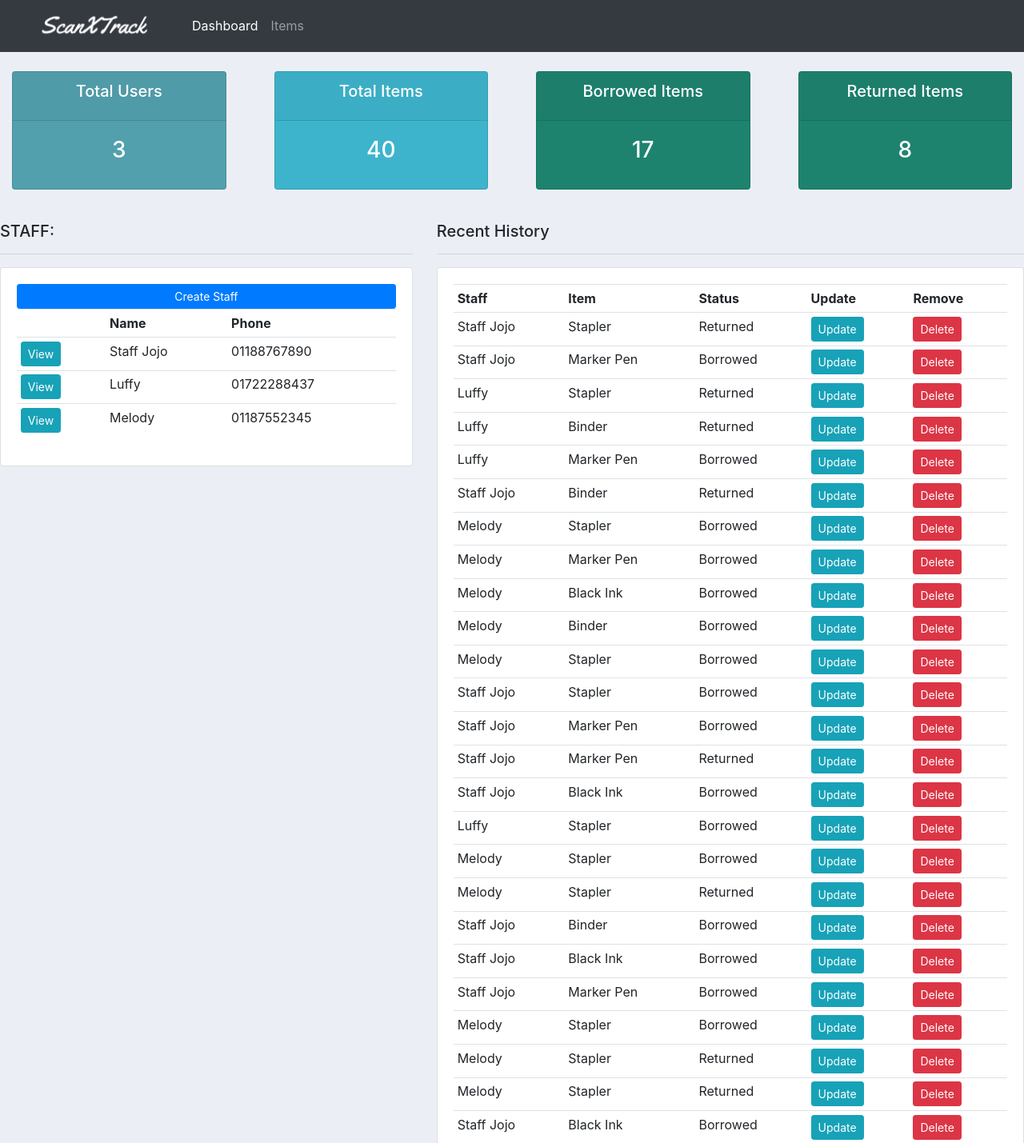
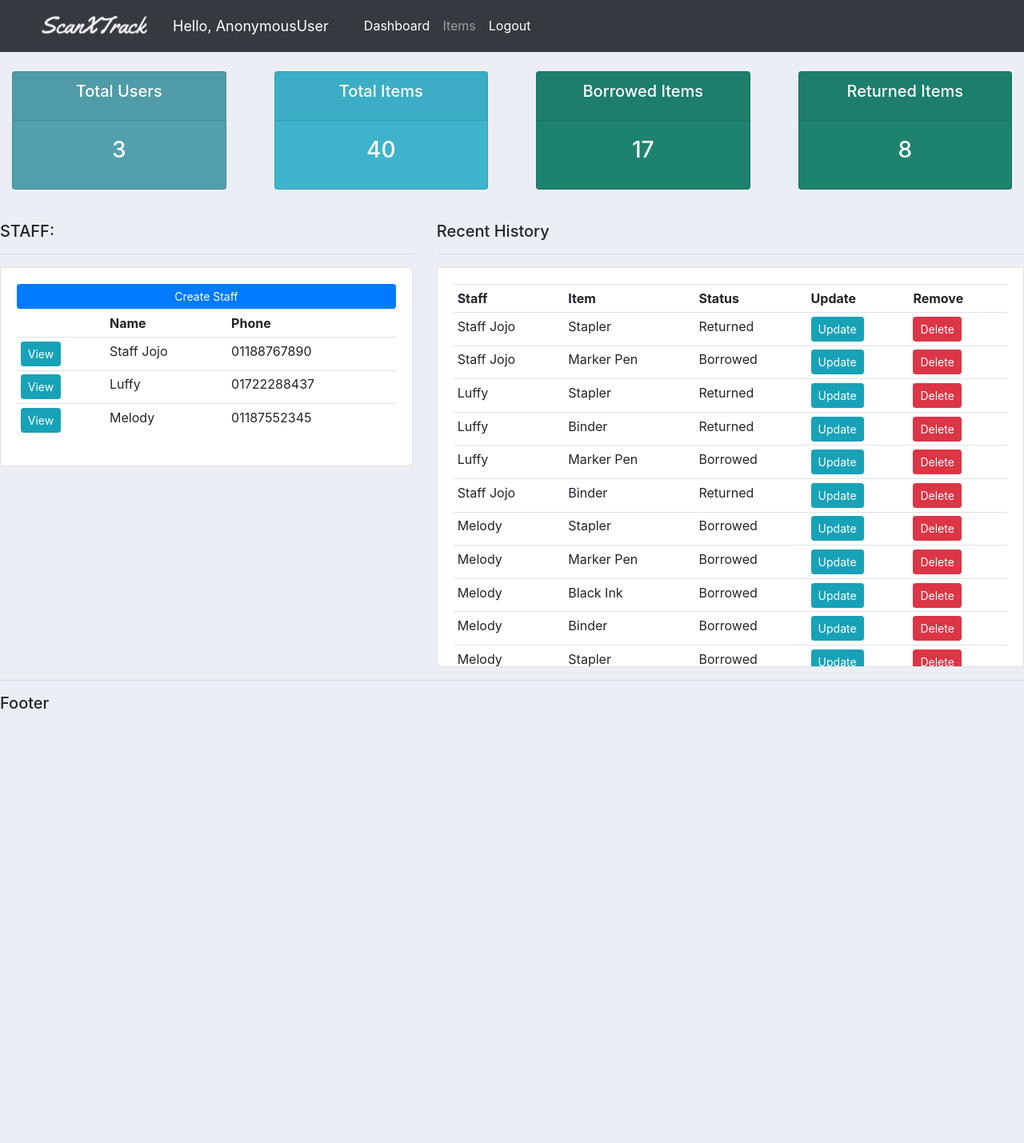
Before and after one commit to dibXpert/scanxtrack, a Django app: page / in a window 1280 px wide. Shown: the top 1429 px of the page at 80% size. After the commit the page ends 886 px from the top, so only its background shows below. Run offline with Django 4.2, Linux system fonts and the light colour scheme; data comes from the database, SQL or seed files in the repository; both versions use the stored data as it was after the commit.

Commit message:
scroll bar datatables

```diff
--- a/accounts/templates/accounts/dashboard.html
+++ b/accounts/templates/accounts/dashboard.html
@@ -8,7 +8,7 @@
 
     <h5>STAFF:</h5>
     <hr />
-    <div class="card card-body">
+    <div class="card card-body table-responsive " style="max-height: 400px; overflow-y: auto;">
       <a class="btn btn-primary btn-sm btn-block" href="">Create Staff </a>
       <table class="table table-sm">
         <tr>
@@ -33,7 +33,7 @@
   <div class="col-md-7">
     <h5>Recent History</h5>
     <hr />
-    <div class="card card-body">
+    <div class="card card-body table-responsive " style="max-height: 500px; overflow-y: auto;">
       <table class="table table-sm">
         <tr>
           <th>Staff</th>
--- a/accounts/templates/accounts/navbar.html
+++ b/accounts/templates/accounts/navbar.html
@@ -1,16 +1,18 @@
 {% load static %}
+<style>
+  .hello-msg {
+    font-size: 18px;
+    color: #fff;
+    margin-right: 20px;
+  }
+</style>
 
 <nav class="navbar navbar-expand-lg navbar-dark bg-dark">
   <img id="logo" src="{% static 'images/logo.png' %}" />
+  <span class="hello-msg">Hello, {{request.user}}</span>
   <a class="navbar-brand" href="#"></a>
-  <button
-    class="navbar-toggler"
-    type="button"
-    data-toggle="collapse"
-    data-target="#navbarNav"
-    aria-controls="navbarNav"
-    aria-expanded="false"
-    aria-label="Toggle navigation">
+  <button class="navbar-toggler" type="button" data-toggle="collapse" data-target="#navbarNav" aria-controls="navbarNav"
+    aria-expanded="false" aria-label="Toggle navigation">
     <span class="navbar-toggler-icon"></span>
   </button>
   <div class="collapse navbar-collapse" id="navbarNav">
@@ -21,6 +23,12 @@
       <li class="nav-item">
         <a class="nav-link" href="{% url 'items' %}">Items</a>
       </li>
-    </ul>
+      <li class="nav-item active">
+        <a class="nav-link" href="{% url 'logout' %}">Logout</a>
+      </li>
+
   </div>
+
+
+
 </nav>
--- a/accounts/templates/accounts/staff.html
+++ b/accounts/templates/accounts/staff.html
@@ -34,7 +34,7 @@
     <div class="card card-body">
 
       <form method="get">
-            {{myFilter.form}}
+        {{myFilter.form}}
         <button class="btn btn-primary" type="submit">Search</button>
       </form>
 
@@ -45,7 +45,9 @@
 
 <div class="row">
   <div class="col-md">
-    <div class="card card-body">
+
+    <!-- Add the Bootstrap class for responsiveness and vertical scroll -->
+    <div class="card card-body table-responsive " style="max-height: 400px; overflow-y: auto;">
       <table class="table table-sm">
         <h5>History</h5>
         <tr>
--- a/accounts/urls.py
+++ b/accounts/urls.py
@@ -4,7 +4,7 @@ from . import views
 urlpatterns = [
     path('register/', views.registerPage, name="register"),
     path('login/', views.loginPage, name="login"),
-
+    path('logout/', views.logoutUser, name="logout"),
 
 
     path('', views.home, name="home"),
--- a/accounts/views.py
+++ b/accounts/views.py
@@ -3,6 +3,10 @@ from django.http import HttpResponse
 #from django.forms import inlineformset_factory
 
 from django.contrib.auth.forms import UserCreationForm
+
+from django.contrib.auth import authenticate, login, logout
+
+from django.contrib import messages
 
 from .models import *
 from .forms import BorrowedForm, CreateUserForm
@@ -16,6 +20,9 @@ def registerPage(request):
         form = CreateUserForm(request.POST)
         if form.is_valid():
             form.save()
+            user = form.cleaned_data.get('username')
+            messages.success(request, 'Account was created for ' + user)
+
             return redirect('login')
 
 
@@ -24,9 +31,26 @@ def registerPage(request):
     return render(request, 'accounts/register.html', context)
 
 def loginPage(request):
+
+    if request.method == 'POST':
+        username= request.POST.get('username')
+        password=request.POST.get('password')
+
+        user = authenticate(request, username=username, password=password)
+      #make sure user is in the database
+        if user is not None:
+            login(request, user)
+            return redirect('home')
+        else:
+            messages.info(request, 'username OR password is incorrect')
+
     context ={}
     return render(request, 'accounts/login.html', context)
 
+
+def logoutUser(request):
+    logout(request)
+    return redirect('login')
 
 
 def home(request):
```
Also changed, not shown: accounts/templates/accounts/login.html (+19 -6 lines), db.sqlite3.
